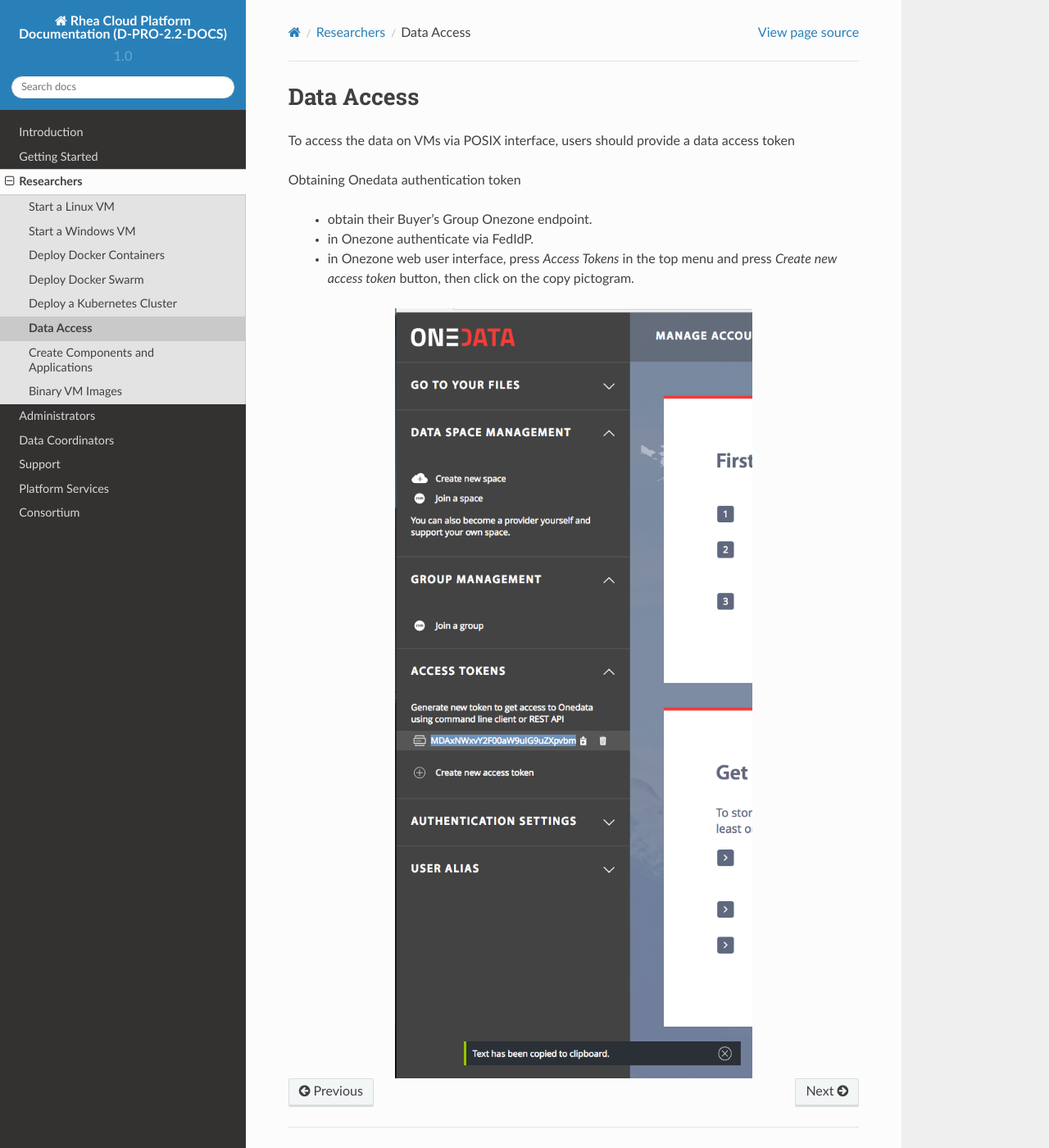
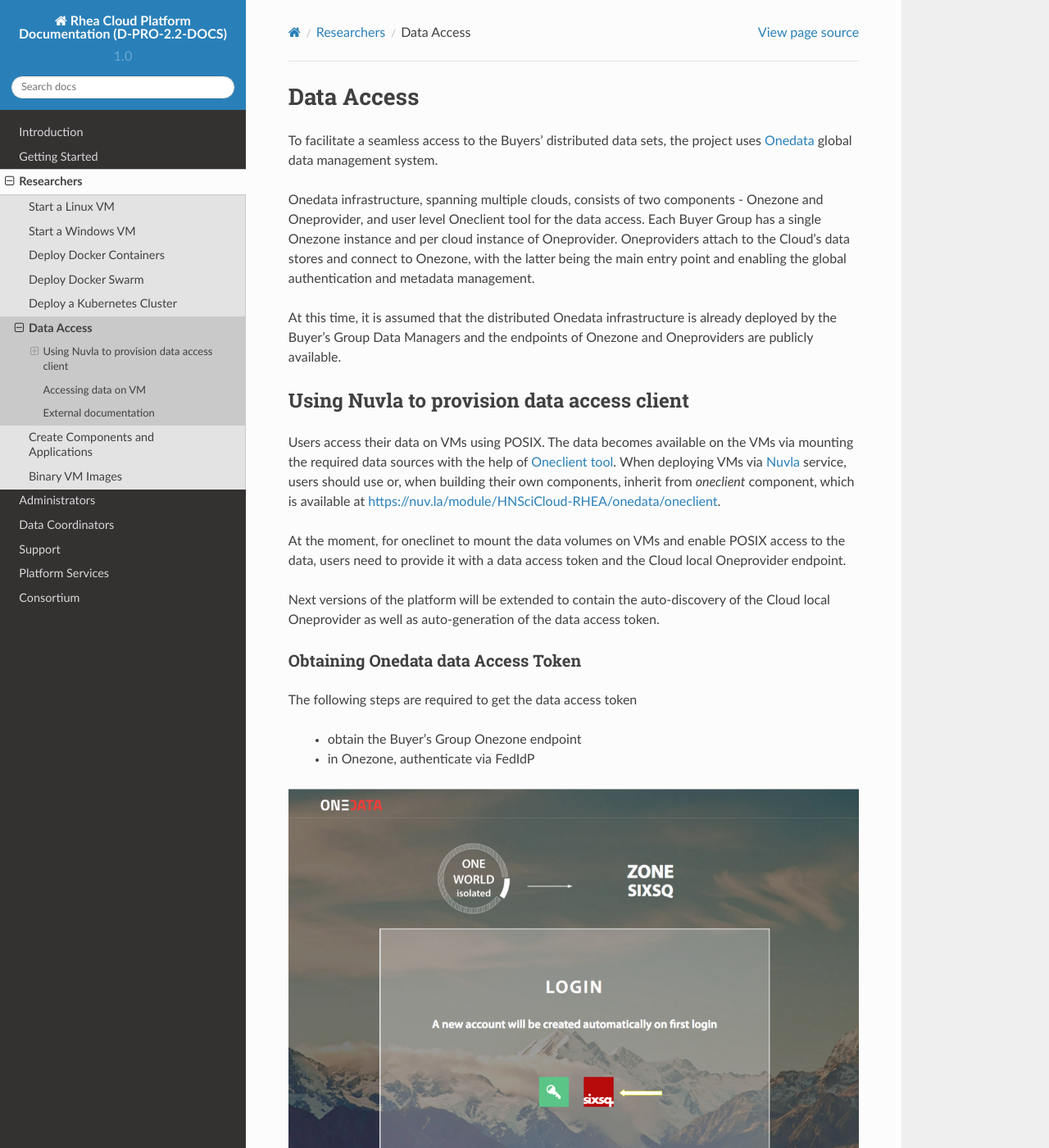
Before and after one commit to teamputtygen/hn-docs, a Sphinx documentation site: the page built from docs/researcher/access-data.rst, in a window 1280 px wide and 1400 px high. Shown: the whole window at 82% size. Built offline with Sphinx 7.4.7 and the Read the Docs theme 2.0.0, drawn with Linux system fonts in a browser that asks for light colours; some of the changed text lies outside the part shown.

Commit message:
user data access section

```diff
--- a/docs/data-manager/service-deployment.rst
+++ b/docs/data-manager/service-deployment.rst
@@ -66,7 +66,7 @@
 identified with the arrow on the image below - it uses FedIdP based
 authentication.
 
-.. image:: images/onezone-login.png
+.. image:: /images/onezone-login.png
   :alt: FedIdP based login to Onezone
   :align: center
 
--- a/docs/researcher/access-data.rst
+++ b/docs/researcher/access-data.rst
@@ -1,16 +1,94 @@
 Data Access
 ===========
 
-To access the data on VMs via POSIX interface, users should provide a data
-access token
+To facilitate a seamless access to the Buyers' distributed data sets, the
+project uses `Onedata <https://onedata.org>`_ global data management system.
 
-Obtaining Onedata authentication token
+Onedata infrastructure, spanning multiple clouds, consists of two components -
+Onezone and Oneprovider, and user level Oneclient tool for the data access.
+Each Buyer Group has a single Onezone instance and per cloud instance of
+Oneprovider.  Oneproviders attach to the Cloud's data stores and connect to
+Onezone, with the latter being the main entry point and enabling the global
+authentication and metadata management.
 
- * obtain their Buyer's Group Onezone endpoint.
- * in Onezone authenticate via FedIdP.
- * in Onezone web user interface, press `Access Tokens` in the top menu and press
-   `Create new access token` button, then click on the copy pictogram.
+At this time, it is assumed that the distributed Onedata infrastructure is
+already deployed by the Buyer's Group Data Managers and the endpoints of
+Onezone and Oneproviders are publicly available.
+
+Using Nuvla to provision data access client
+-------------------------------------------
+
+Users access their data on VMs using POSIX.  The data becomes available on the
+VMs via mounting the required data sources with the help of `Oneclient tool
+<https://onedata.org/#/home/documentation/doc/using_onedata/oneclient.html>`_.
+When deploying VMs via `Nuvla <https://nuv.la>`_ service, users should use or,
+when building their own components, inherit from `oneclient` component, which
+is available at https://nuv.la/module/HNSciCloud-RHEA/onedata/oneclient.
+
+At the moment, for oneclinet to mount the data volumes on VMs and enable POSIX
+access to the data, users need to provide it with a data access token and the
+Cloud local Oneprovider endpoint.
+
+Next versions of the platform will be extended to contain the auto-discovery of
+the Cloud local Oneprovider as well as auto-generation of the data access
+token.
+
+Obtaining Onedata data Access Token
+~~~~~~~~~~~~~~~~~~~~~~~~~~~~~~~~~~~
+
+The following steps are required to get the data access token
+
+ * obtain the Buyer's Group Onezone endpoint
+ * in Onezone, authenticate via FedIdP
+
+.. image:: /images/onezone-login.png
+.
+
+ * when loged in Onezone web user interface, press `Access Tokens` in the top
+   menu and press `Create new access token` button, then click on the `copy`
+   pictogram
 
 .. image:: images/dataaccess-gen-token.png
    :scale: 75 %
    :align: center
+
+The copied data access token should be used with the **access-token** parameter
+in the `oneclient` component deployment.
+
+Obtaining Oneprovider endpoint
+~~~~~~~~~~~~~~~~~~~~~~~~~~~~~~
+
+Check with your Data Manger for the IP/DNS name of the Oneprovider endpoint on
+the Cloud of your choice.
+
+Provision VM for data access
+~~~~~~~~~~~~~~~~~~~~~~~~~~~~
+
+Go to https://nuv.la/module/HNSciCloud-RHEA/onedata/oneclient and click on
+`Deploy`.
+
+.. image:: images/oneclient-deploy.png
+
+Select the Cloud on which you want to deploy the client via `Cloud` drop-down.
+Provide **access-token** and **provider-hostname** parameters.  Leave
+**oneclient-version** blank.  Then, click `Deploy Application Compnent` button.
+
+Accessing data on VM
+--------------------
+
+After the VM with the data access client is deployed, users should be able to
+access their data via the predefined mount point on the VM.
+
+External documentation
+----------------------
+
+More information on how to
+
+ * access, manage and share your data;
+ * create groups of users with fine grained access rights;
+ * share and collaborate on your data
+
+can be found in Onedata `User quickstart
+<https://onedata.org/#/home/documentation/doc/getting_started/user_onedata_101.html>`_
+and the `User guide
+<https://onedata.org/#/home/documentation/doc/user_guide.html>`_.
```
Also changed, not shown: docs/images/onezone-login.png (renamed from docs/data-manager/images/onezone-login.png), docs/researcher/images/oneclient-deploy.png (added).
